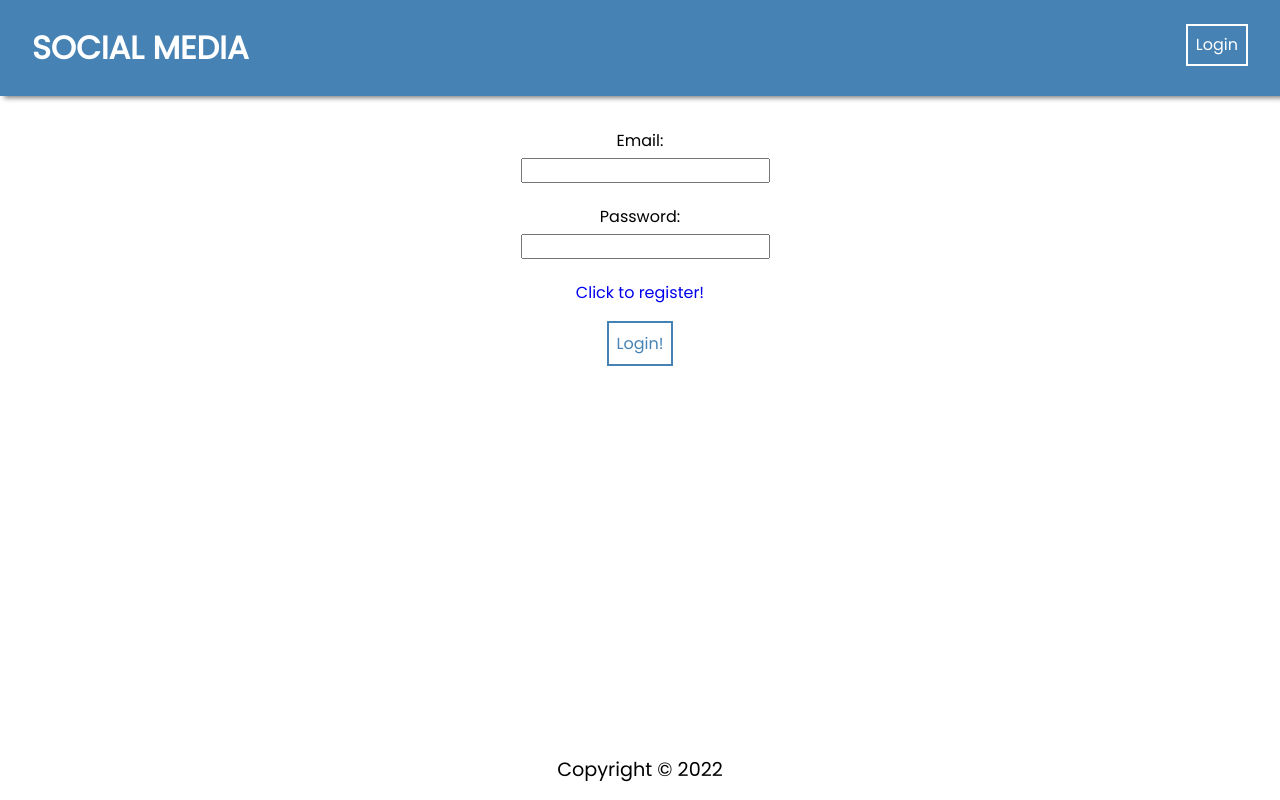
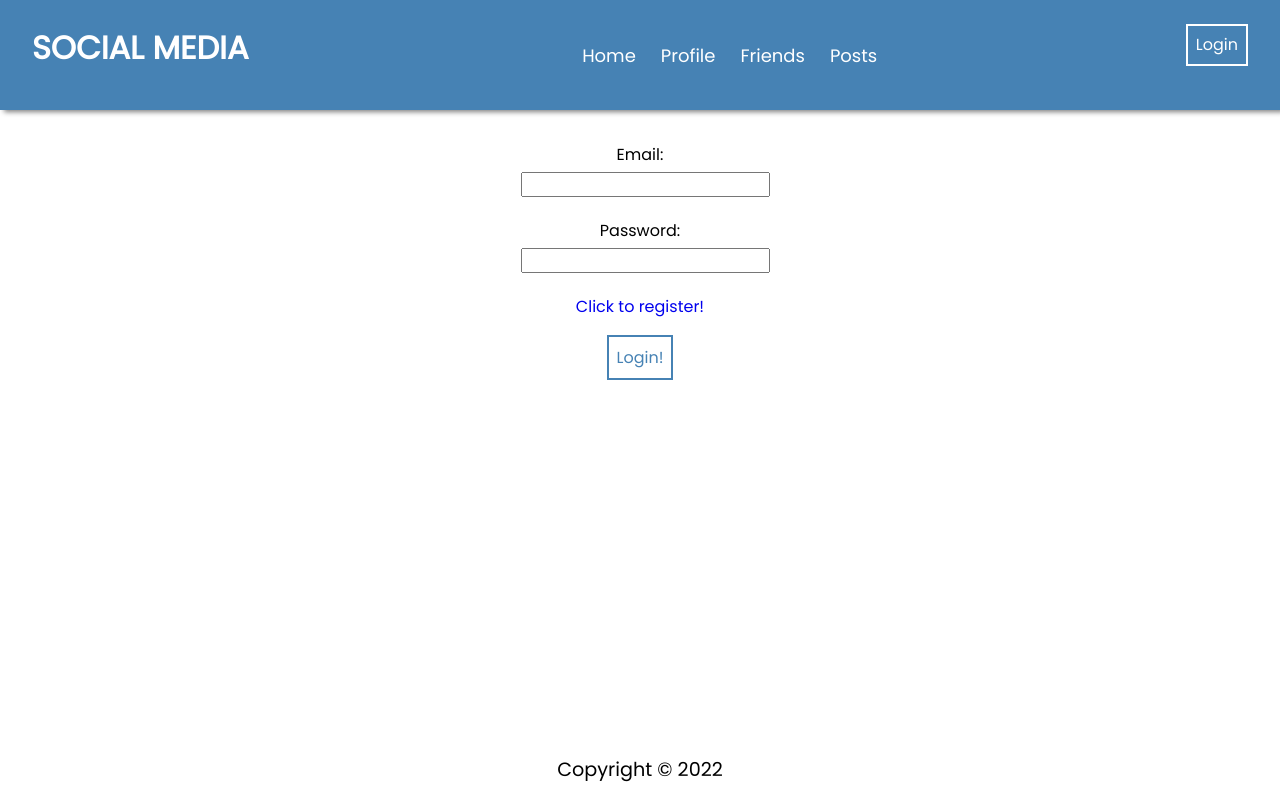
Before and after one commit to mdbshero/DCC-SocialMedia, a React (Create React App) app in the folder frontend/: page /login in a window 1280 px wide. Built offline with nearby package versions, Linux system fonts and the light colour scheme.

Commit message:
Moved navbar js/css from home to nav

```diff
--- a/frontend/src/components/NavBar/NavBar.css
+++ b/frontend/src/components/NavBar/NavBar.css
@@ -14,6 +14,31 @@ li {
   color: white;
   margin-bottom: 2rem;
   padding: 1.5rem 2rem;
+}
+
+*{
+  margin: 0;
+  padding: 0;
+  box-sizing: border-box;
+  text-decoration: none;
+}
+
+.max-width{
+  max-width: 1700px;
+  padding: 1em 80px;
+  margin: auto;
+}
+
+
+.navbar .menu li a{
+  color: rgb(255, 255, 255);
+  font-size: 18px;
+  font-weight: 500;
+  margin-left: 25px;
+  transition: color 0.3s ease;
+}
+.navbar .menu li a:hover{
+  color: black;
 }
 
 .navBar button {
--- a/frontend/src/components/NavBar/NavBar.jsx
+++ b/frontend/src/components/NavBar/NavBar.jsx
@@ -15,6 +15,18 @@ const Navbar = () => {
             <b>SOCIAL MEDIA</b>
           </Link>
         </li>
+        <body>
+            <nav class="navbar">
+                <div class="max-width">
+                    <ul class="menu">
+                        <li><a href="#">Home</a></li>
+                        <li><a href="#">Profile</a></li>
+                        <li><a href="#">Friends</a></li>
+                        <li><a href="#">Posts</a></li>
+                    </ul>
+                </div>
+            </nav>
+         </body>
         <li>
           {user ? (
             <button onClick={logoutUser}>Logout</button>
--- a/frontend/src/pages/HomePage/HomePage.js
+++ b/frontend/src/pages/HomePage/HomePage.js
@@ -28,18 +28,6 @@ export default class FormSubmission extends React.Component {
   render() {
     return  (
       <div>
-         <body>
-            <nav class="navbar">
-                <div class="max-width">
-                    <ul class="menu">
-                        <li><a href="#">Home</a></li>
-                        <li><a href="#">Profile</a></li>
-                        <li><a href="#">Friends</a></li>
-                        <li><a href="#">Posts</a></li>
-                    </ul>
-                </div>
-            </nav>
-         </body>
           <label for="example">What's on your mind?</label>
             <input type="text" value={this.state.searchQuery} onChange={this.handleInputChanged.bind(this)}/>
           <button onClick={this.handleButtonClicked.bind(this)}>Submit</button>
```
